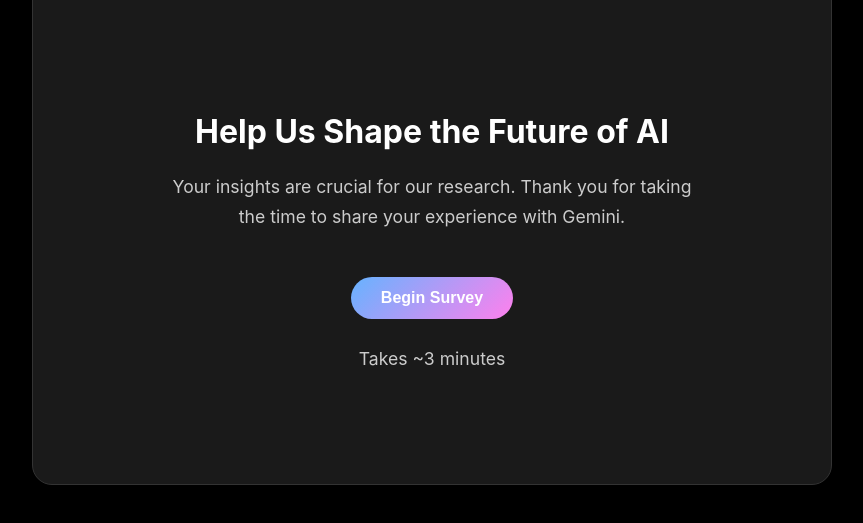
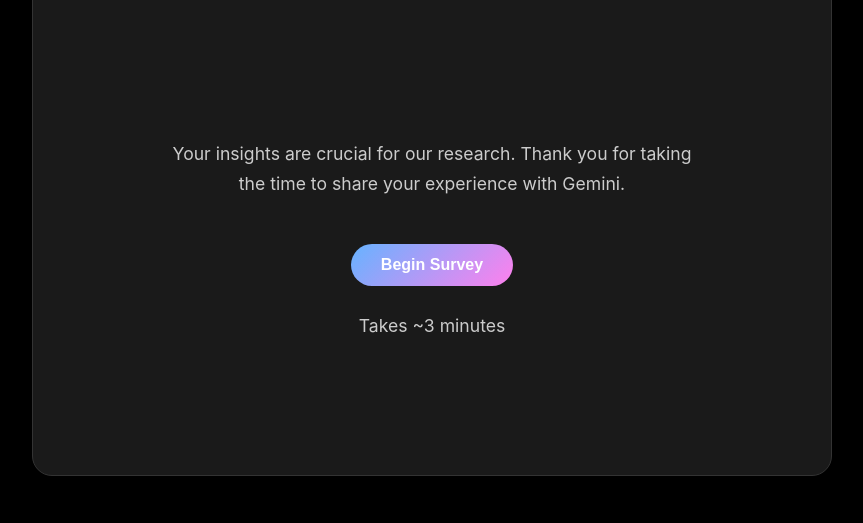
Before and after one commit to vidhulan15-code/SURRVEY3, a plain HTML site: page index.html in a window 1280 px wide. Shown: the part 245-768 px from the top of the page, without its empty margins (208-1071 px from the left). Drawn offline with Linux system fonts and the light colour scheme.

Commit message:
index.html

```diff
--- a/index.html
+++ b/index.html
@@ -102,17 +102,14 @@
             from { opacity: 0; transform: translateY(20px); }
             to { opacity: 1; transform: translateY(0); }
         }
-        .welcome-section h2 {
-            font-size: 2em;
-            color: #ffffff;
-            margin-bottom: 15px;
-        }
+        /* Adjusted margin for the paragraph after removing h2 */
         .welcome-section p {
             color: #cccccc;
             line-height: 1.7;
             font-size: 1.1em;
             max-width: 550px;
-            margin-bottom: 30px;
+            margin-bottom: 30px; /* Keep consistent spacing */
+            margin-top: 0; /* Ensure no extra top margin from being first child */
             animation-delay: 0.2s;
         }
         .welcome-section .btn {
@@ -422,7 +419,7 @@
 </head>
 <body>
     <div class="container">
-        <form id="surveyForm" action="https://script.google.com/macros/s/AKfycbwZkot1uwcHwV55nAplrid2MAmMnRRs5Z_1uxJn9j-ND6_lJNCUVx1G6YNjO2yz08MK/exec" method="POST" onsubmit="return false;">
+        <form id="surveyForm" action="https://script.google.com/macros/s/AKfycbwZkot1uwcHwV55nAplrid2MAaMnRRs5Z_1uxJn9j-ND6_lJNCUVx1G6YNjO2yz08MK/exec" method="POST" onsubmit="return false;">
             <input type="hidden" name="sheetName" value="GeminiFeedback">
 
             <div class="progress-bar"><div class="progress-fill" id="progressBar"></div></div>
@@ -452,7 +449,6 @@
 
             <div class="section active" id="section-0">
                 <div class="welcome-section">
-                    <h2>Help Us Shape the Future of AI</h2>
                     <p>Your insights are crucial for our research. Thank you for taking the time to share your experience with Gemini.</p>
                     <button type="button" class="btn" id="beginSurveyBtn">Begin Survey</button>
                     <p class="time-estimate">Takes ~3 minutes</p>
```
